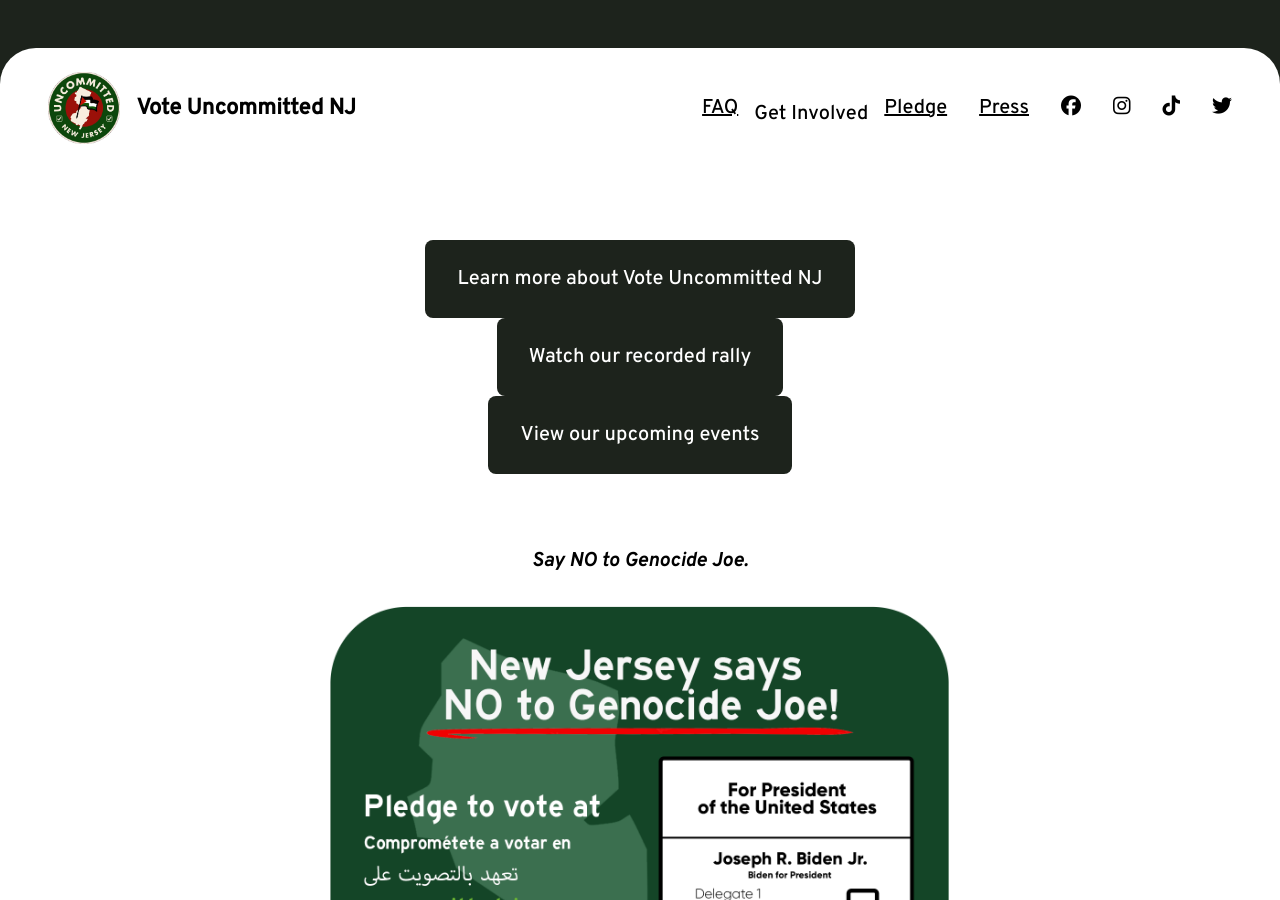
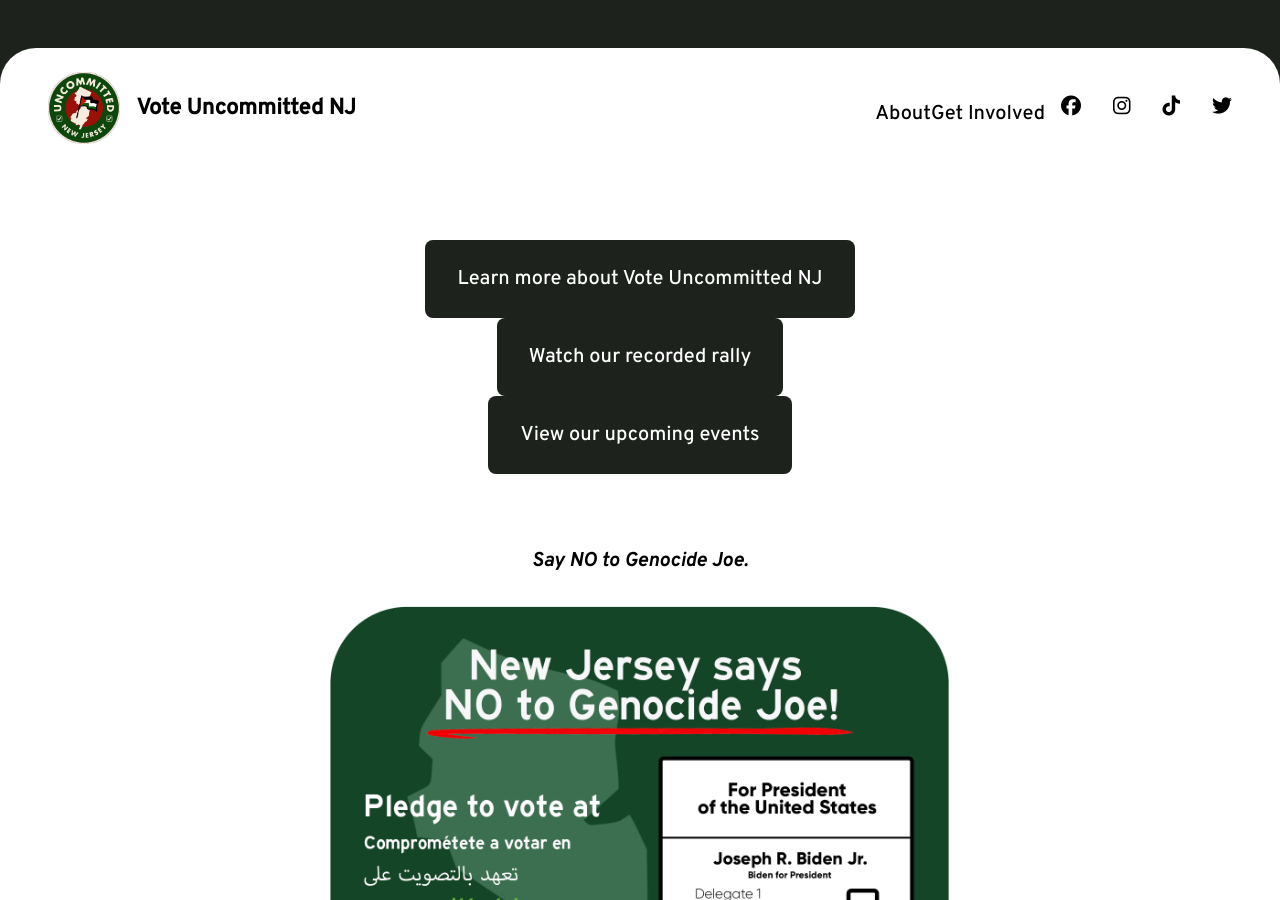
Before and after one commit to dsa-ntc/uncommittednj.org, a Jekyll site: the page built from index.html, in a window 1280 px wide and 900 px high. Built offline with Jekyll 4.4.1, drawn with Linux system fonts in a browser that asks for light colours; nearby versions of some CDN libraries; a script that is not in the unit is left out; comment, search, counter and statistics services are not loaded.

Commit message:
Update nav-list-items.html
Ordered nav list

```diff
--- a/_includes/nav-list-items.html
+++ b/_includes/nav-list-items.html
@@ -1,12 +1,19 @@
-<li class="nav-item"><a href="/faq">FAQ</a></li>
+<div class="dropdown">
+  <span>About</span>
+  <div class="dropdown-content">
+    <a href="/faq">F.A>Q</a>
+    <a href="/principles">Core Principles</a>
+    <a href="/press-coverage">Press</a>
+  </div>
+</div>
   <div class="dropdown">
   <span>Get Involved</span>
   <div class="dropdown-content">
-    <a href="/action">Download Action Kit</a>
+    <a href="/action">🚨 Download Action Kit</a>
+    <a href="/pledge">📝 Take the pledge!</a>
+    <a href="https://volunteeruncommittednj.carrd.co">🌹 Volunteer</a>
   </div>
 </div>
-<li class="nav-item"><a href="/pledge/">Pledge</a></li>
-<li class="nav-item"><a href="/press-coverage">Press</a></li>
 <br>
 <br>
 <li class="nav-item"><a href="https://www.facebook.com/profile.php?id=61557751538139&mibextid=PlNXYD"><i class="fa-brands fa-facebook"></i></a></li>
```
